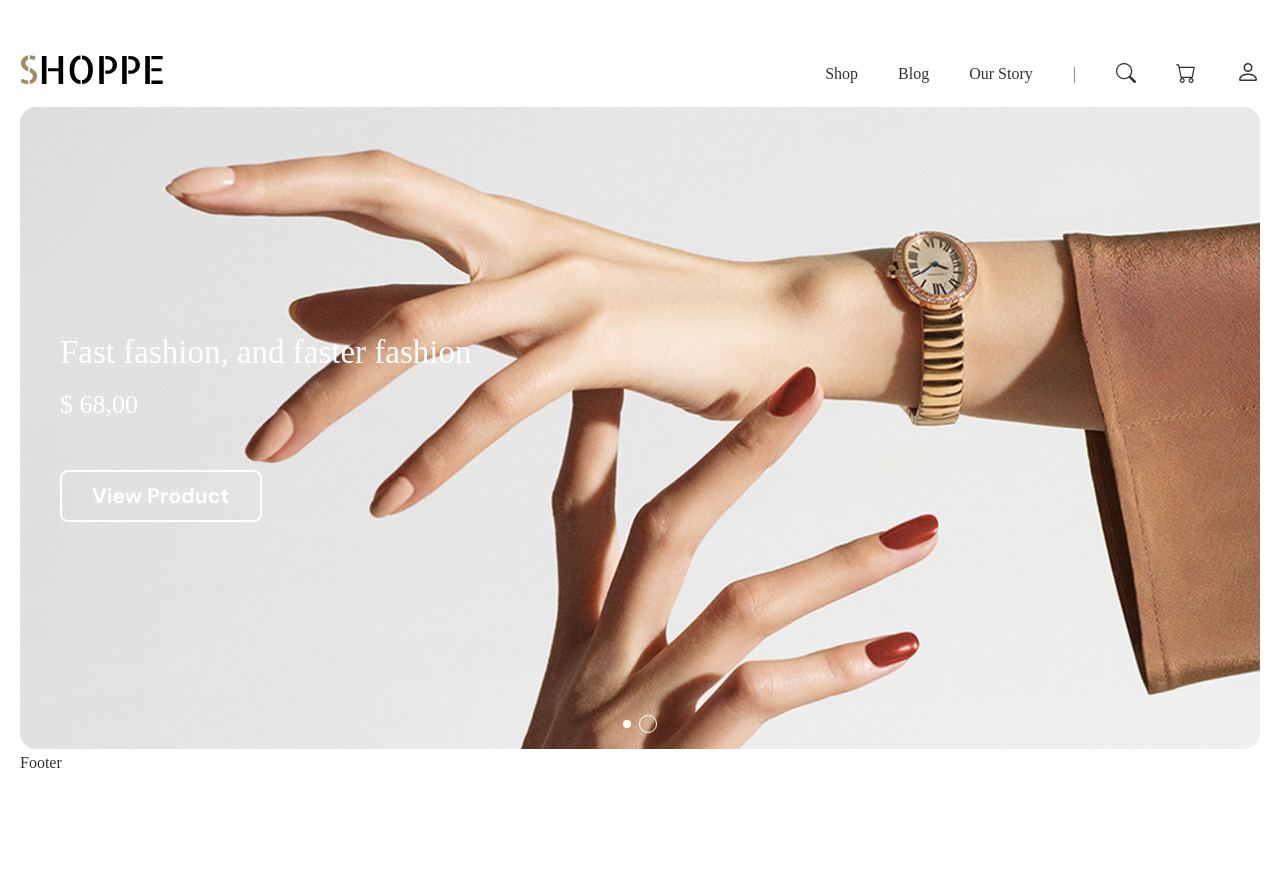
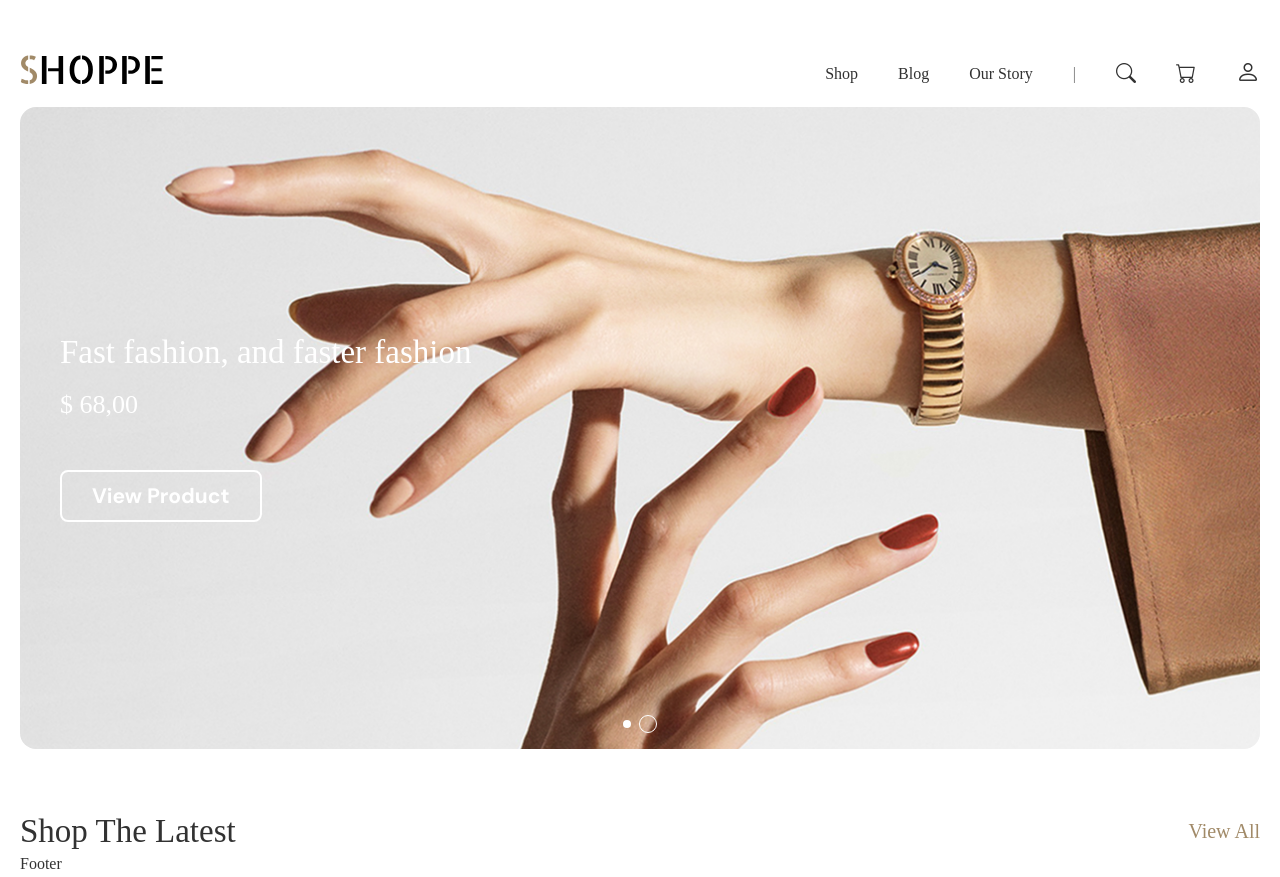
Before and after one commit to yyeonkim/ureca-shop, a React (Vite) app: page / in a window 1280 px wide. Before the commit the page ends 800 px from the top, so only its background shows below. Built offline with nearby package versions, Linux system fonts and the light colour scheme.

Commit message:
style: 글로벌 스타일 수정

```diff
--- a/src/components/layout/Header.jsx
+++ b/src/components/layout/Header.jsx
@@ -14,21 +14,15 @@ function Header() {
         </h1>
 
         <div>
-          <h5>
-            <NavLink className={navLinkClassName} to="/shop">
+          <NavLink className={navLinkClassName + " h5"} to="/shop">
             Shop
           </NavLink>
-          </h5>
-          <h5>
-            <NavLink className={navLinkClassName} to="/blog">
+          <NavLink className={navLinkClassName + " h5"} to="/blog">
             Blog
           </NavLink>
-          </h5>
-          <h5>
-            <NavLink className={navLinkClassName} to="/about">
+          <NavLink className={navLinkClassName + " h5"} to="/about">
             Our Story
           </NavLink>
-          </h5>
           <span>|</span>
           <NavLink className={navLinkClassName} to="/search">
             <i class="bi bi-search"></i>
--- a/src/index.css
+++ b/src/index.css
@@ -43,31 +43,36 @@ button {
 }
 
 /* Fonts */
-h1 {
+h1,
+.h1 {
   font-size: 3.3rem;
   font-weight: 500;
   line-height: normal;
 }
 
-h2 {
+h2,
+.h2 {
   font-size: 2.6rem;
   font-weight: 400;
   line-height: 3.5rem;
 }
 
-h3 {
+h3,
+.h3 {
   font-size: 2rem;
   font-weight: 400;
   line-height: 2.6rem;
 }
 
-h4 {
+h4,
+.h4 {
   font-size: 2rem;
   font-weight: 500;
   line-height: 2rem;
 }
 
-h5 {
+h5,
+.h5 {
   font-size: 1.6rem;
   font-weight: 400;
   line-height: 2.7rem;
--- a/src/routes/pages/MainPage.jsx
+++ b/src/routes/pages/MainPage.jsx
@@ -16,7 +16,7 @@ const slideImgs = [
 
 export default function MainPage() {
   return (
-    <div className={styles.main}>
+    <>
       <Swiper
         spaceBetween={30}
         centeredSlides={true}
@@ -34,7 +34,7 @@ export default function MainPage() {
         {slideImgs.map((slide) => (
           <SwiperSlide>
             <img src={slide.src} alt={slide.alt} />
-            <div className={styles["slide-content"]}>
+            <div className={styles.slideContent}>
               <h1>{slide.alt}</h1>
               <h2>$ 68,00</h2>
               <MainButton>View Product</MainButton>
@@ -42,6 +42,15 @@ export default function MainPage() {
           </SwiperSlide>
         ))}
       </Swiper>
-    </div>
+
+      <section className={styles.shopSection}>
+        <div>
+          <h2 className="h1">Shop The Latest</h2>
+          <h4>
+            <a href="/shop">View All</a>
+          </h4>
+        </div>
+      </section>
+    </>
   );
 }
--- a/src/styles/Main.module.css
+++ b/src/styles/Main.module.css
@@ -13,7 +13,7 @@
   overflow: hidden;
 }
 
-.main .slide-content {
+.slideContent {
   position: absolute;
   top: 50%;
   left: 4rem;
@@ -22,10 +22,24 @@
   color: var(--light-white-light);
 }
 
-.slide-content h1 {
+.slideContent h1 {
   margin-bottom: 1.6rem;
 }
 
-.slide-content button {
+.slideContent button {
   margin-top: 4.8rem;
 }
+
+.shopSection {
+  margin-top: 6.4rem;
+}
+
+.shopSection > div:first-of-type {
+  display: flex;
+  align-items: center;
+  justify-content: space-between;
+}
+
+.shopSection > div:first-of-type h4 {
+  color: var(--light-accent-light);
+}
```
Lines whose indentation alone changed are shown as unchanged.
